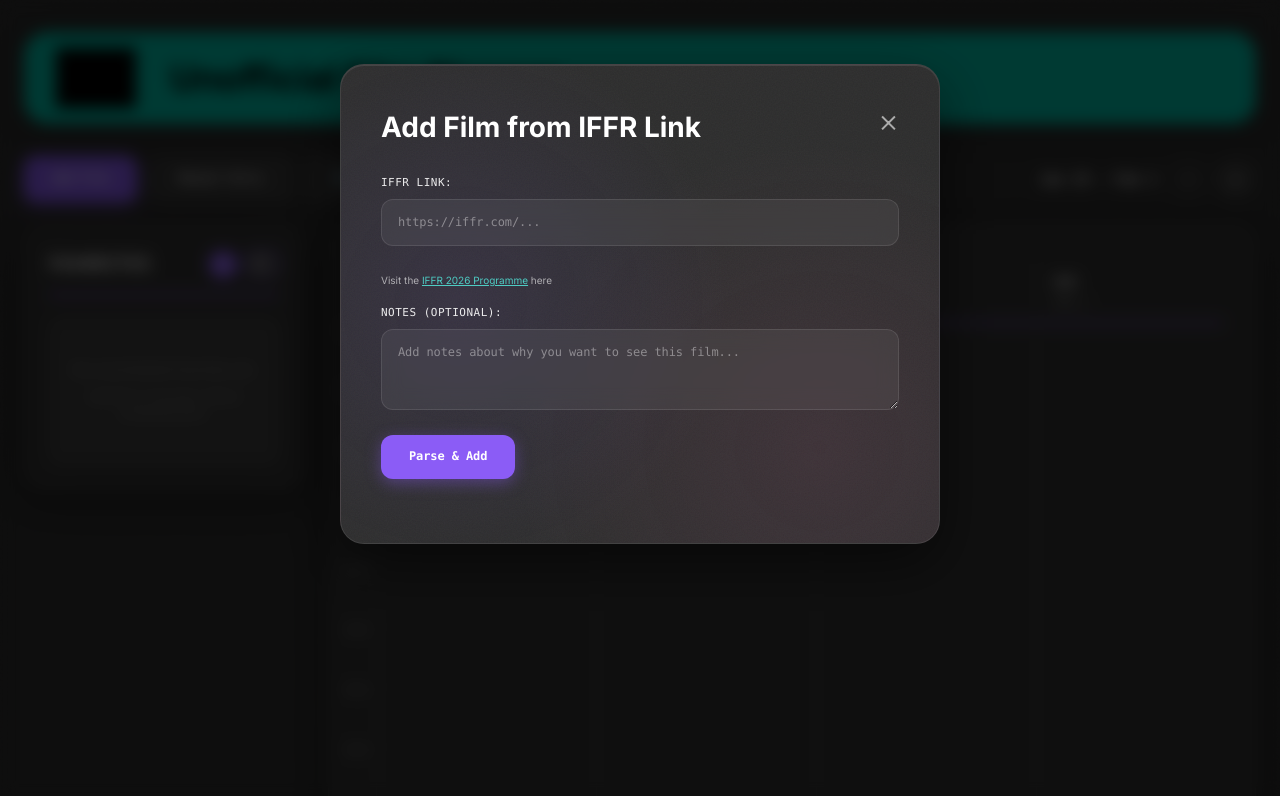
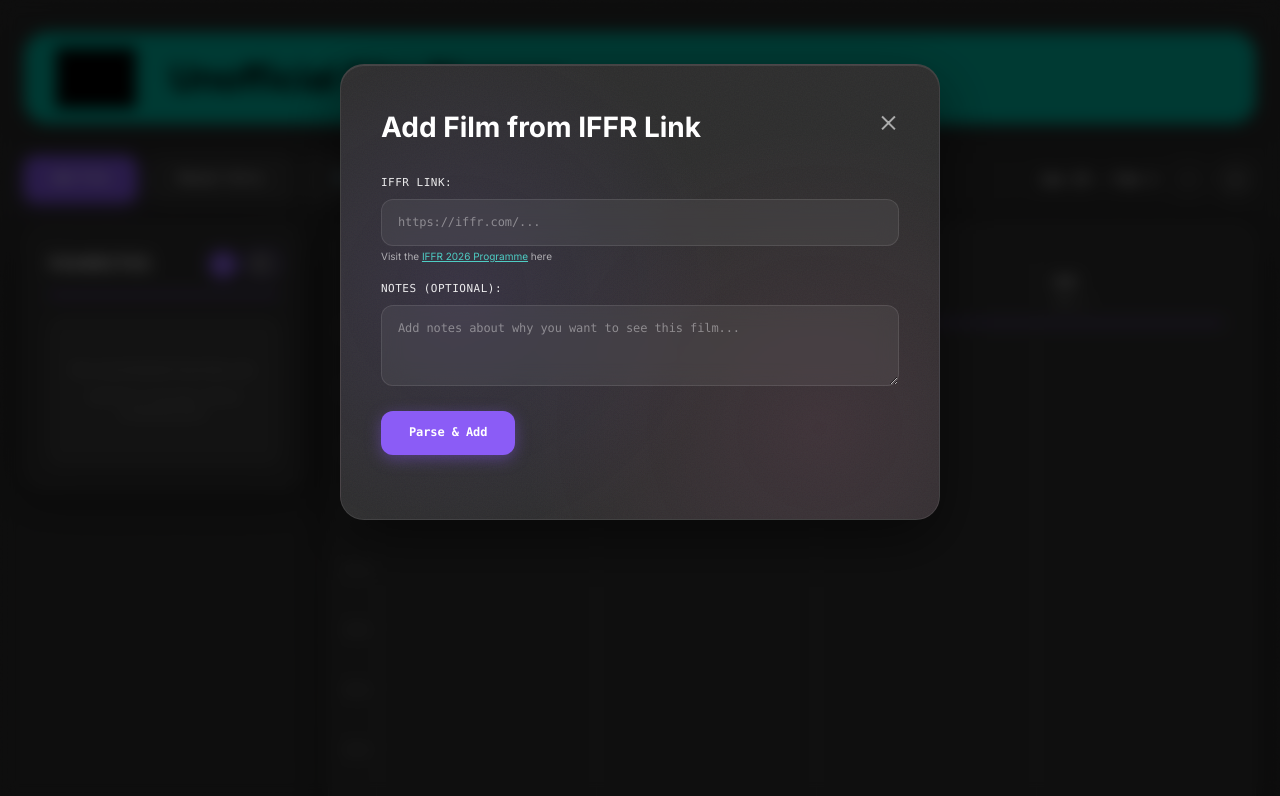
Before and after one commit to noemiino/unofficial-film-planner, a website: page index.html in a window 1280 px wide. Both pictures are taken after a click on the button "Add Film". Shown: the top 796 px of the page. Drawn offline with Linux system fonts and the light colour scheme; grey boxes are pictures that could not be loaded.

Commit message:
Adjust spacing for IFFR Programme link to enhance layout consistency

```diff
--- a/index.html
+++ b/index.html
@@ -100,7 +100,7 @@
                         IFFR Link:
                         <input type="url" id="iffr-link" placeholder="https://iffr.com/..." required>
                     </label>
-                    <div style="margin-top: 4px; margin-bottom: 12px;">
+                    <div style="margin-top: -24px; margin-bottom: 12px;">
                         <small style="color: rgba(255,255,255,0.6); font-size: 10px;">
                             Visit the <a href="https://iffr.com/nl/shows?" target="_blank" rel="noopener noreferrer" style="color: var(--teal); text-decoration: underline;">IFFR 2026 Programme</a> here
                         </small>
```
